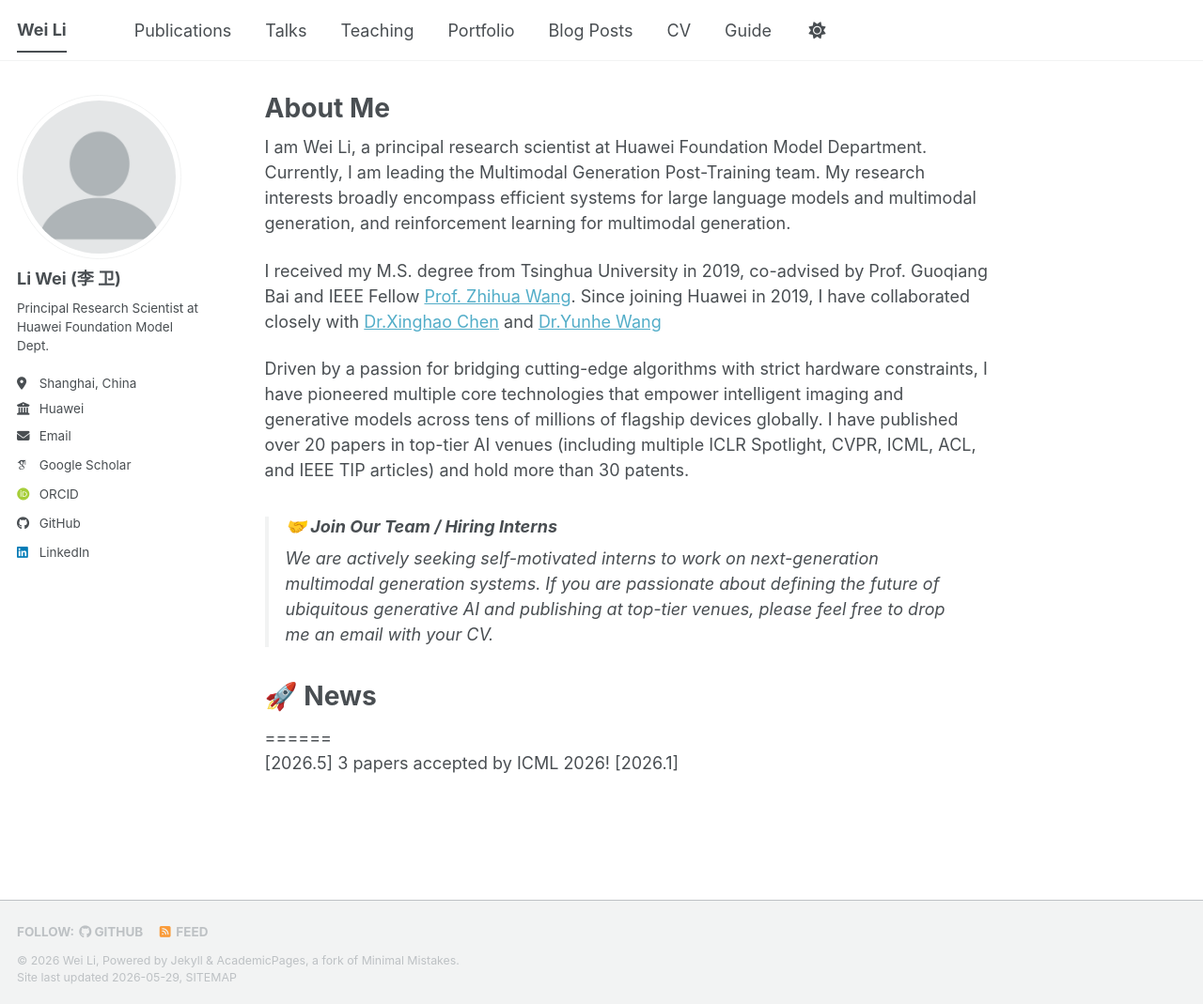
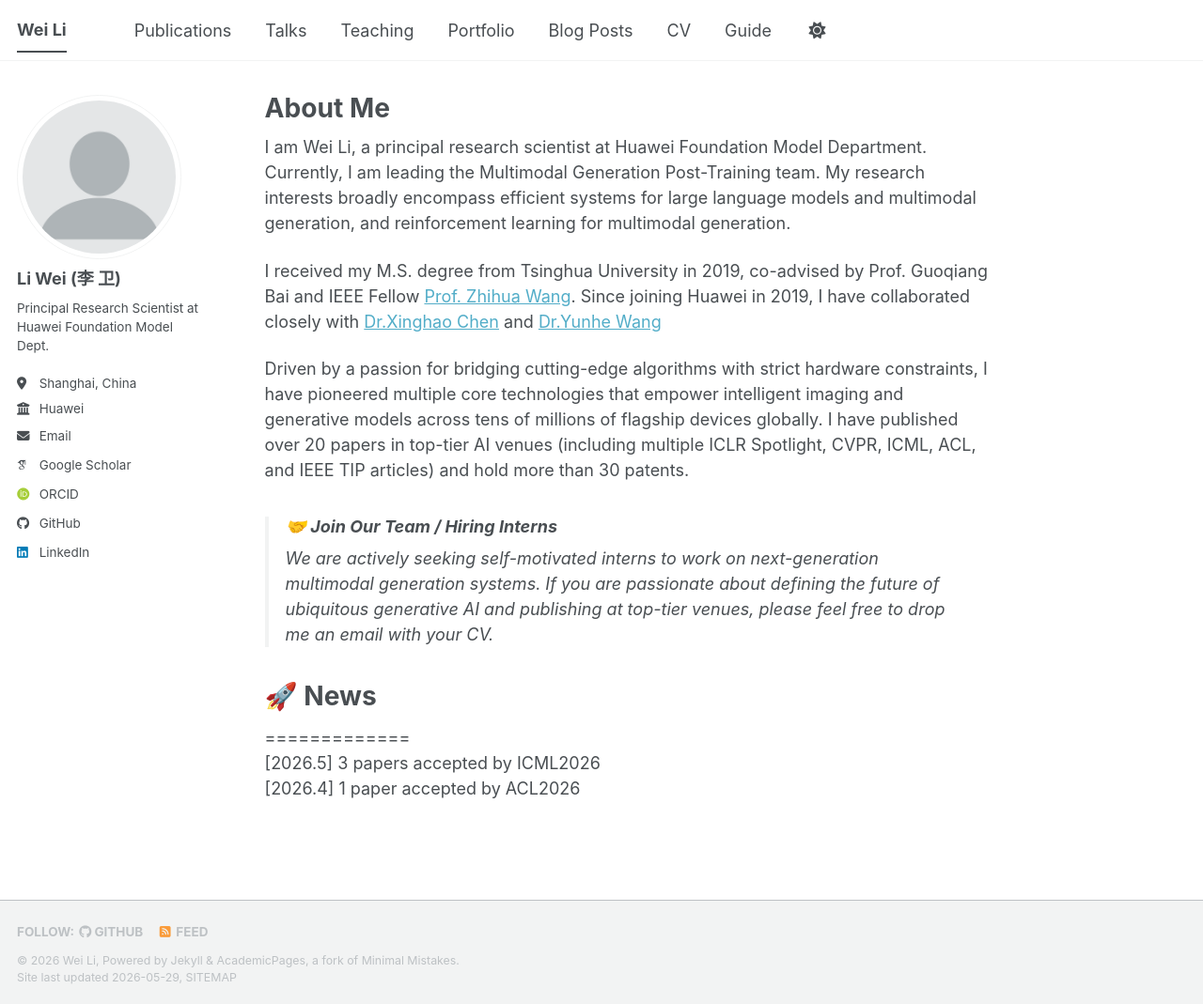
Before and after one commit to WeiLi-THU/WeiLi-THU.github.io, a Jekyll site: the page built from _pages/about.md, in a window 1280 px wide and 1069 px high. Shown: the whole window at 94% size. Built offline with Jekyll 4.4.1, drawn with Linux system fonts in a browser that asks for light colours; some web fonts are replaced; a script bundle is joined from its source files by our own code; library files that are not in the unit come from our copies.

Commit message:
Update about.md

```diff
--- a/_pages/about.md
+++ b/_pages/about.md
@@ -17,6 +17,6 @@ Driven by a passion for bridging cutting-edge algorithms with strict hardware co
 > We are actively seeking self-motivated interns to work on next-generation multimodal generation systems. If you are passionate about defining the future of ubiquitous generative AI and publishing at top-tier venues, please feel free to drop me an email with your CV.
 
 <h1>🚀 News</h1>
-======
-[2026.5] 3 papers accepted by ICML 2026!
-[2026.1]
+=============
+[2026.5] 3 papers accepted by ICML2026
+[2026.4] 1 paper accepted by ACL2026
```
